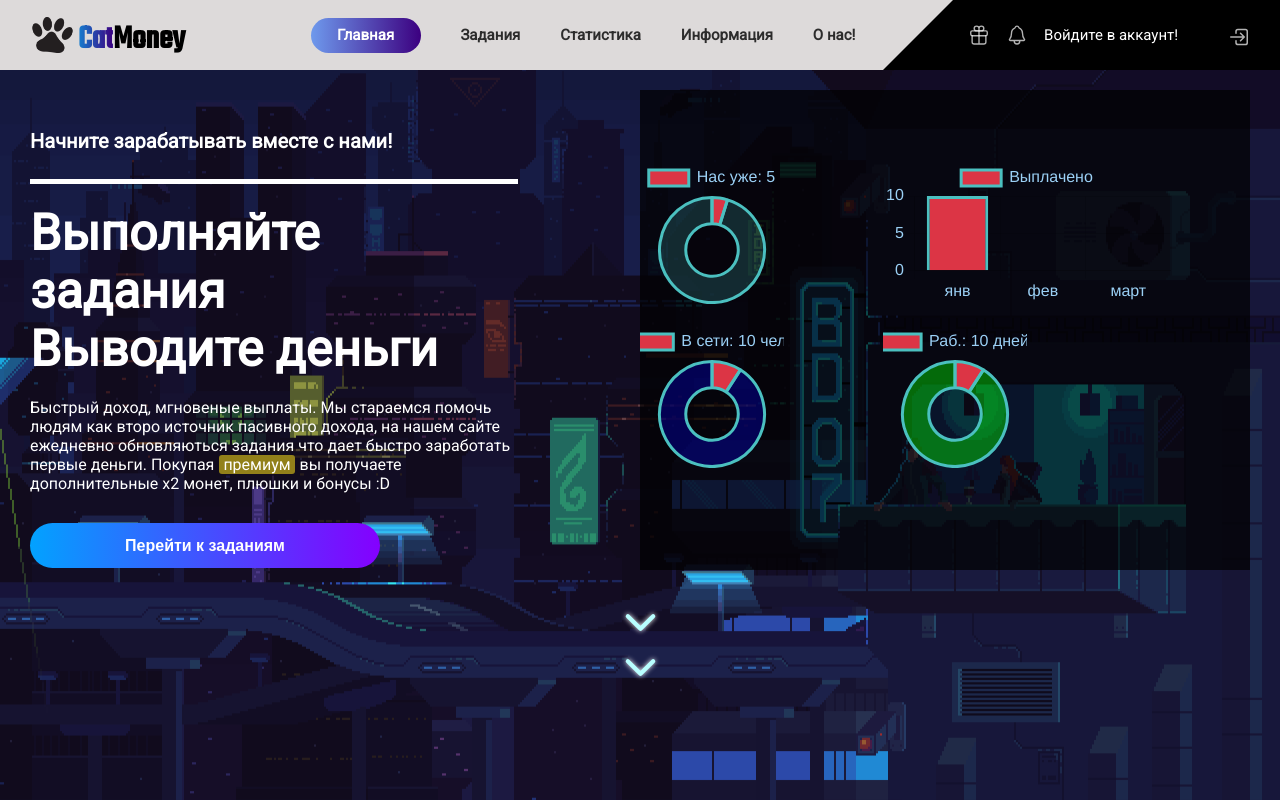
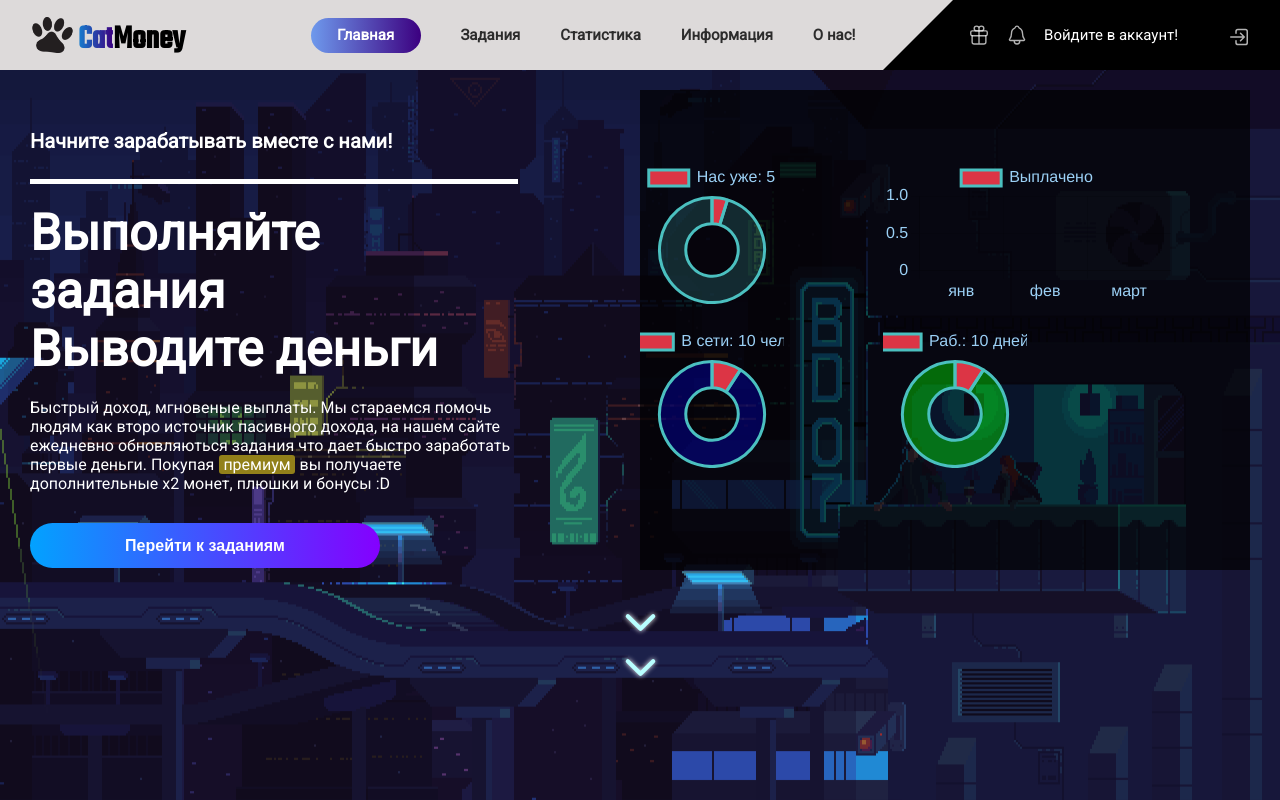
Before and after one commit to abubakrDevop/CatMoney, a React (Create React App) app: page / in a window 1280 px wide. Shown: the top 800 px of the page. Built offline with nearby package versions, Linux system fonts and the light colour scheme; no server answers.

Commit message:
Пофиксил баги

```diff
--- a/src/components/Main/Main.jsx
+++ b/src/components/Main/Main.jsx
@@ -83,7 +83,7 @@ export const Main = () => {
   }
 
   const labelsLine = ['янв', 'фев', 'март']
-  const paymentDate = [countPayment]
+  const paymentDate = [`${countPayment} руб`]
   const dataLine = {
     labels: labelsLine,
     datasets: [
```
